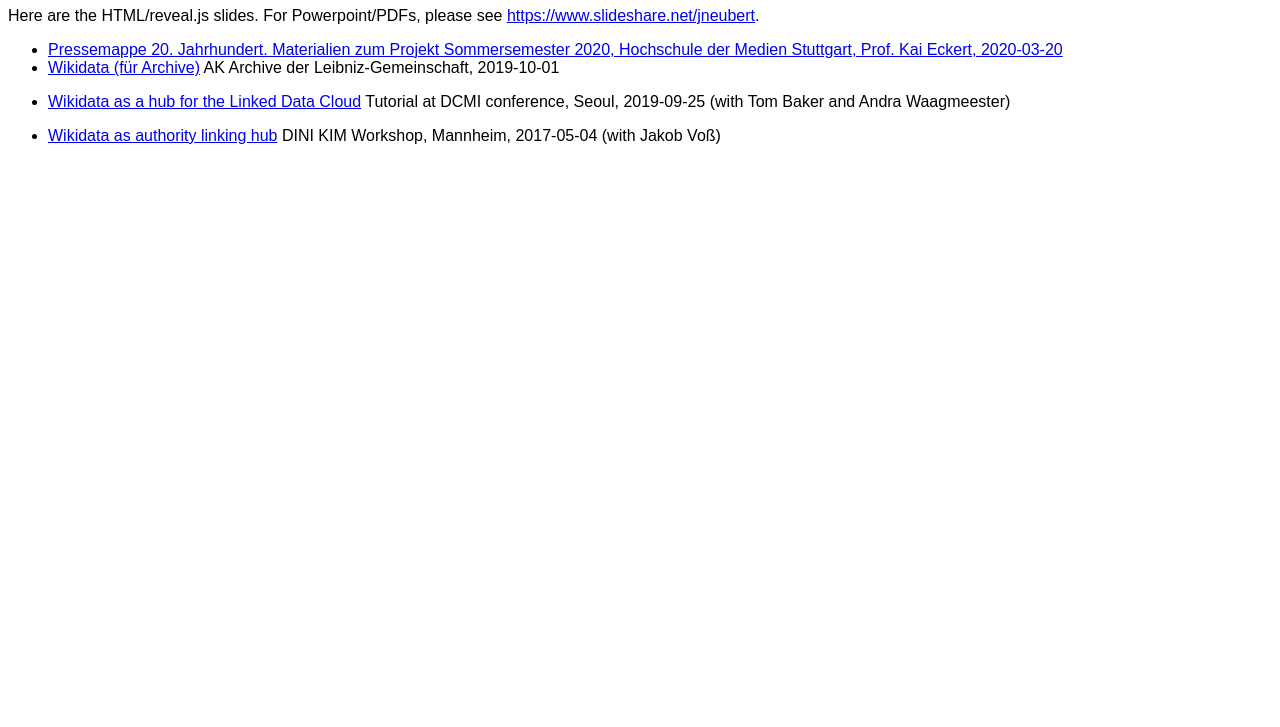
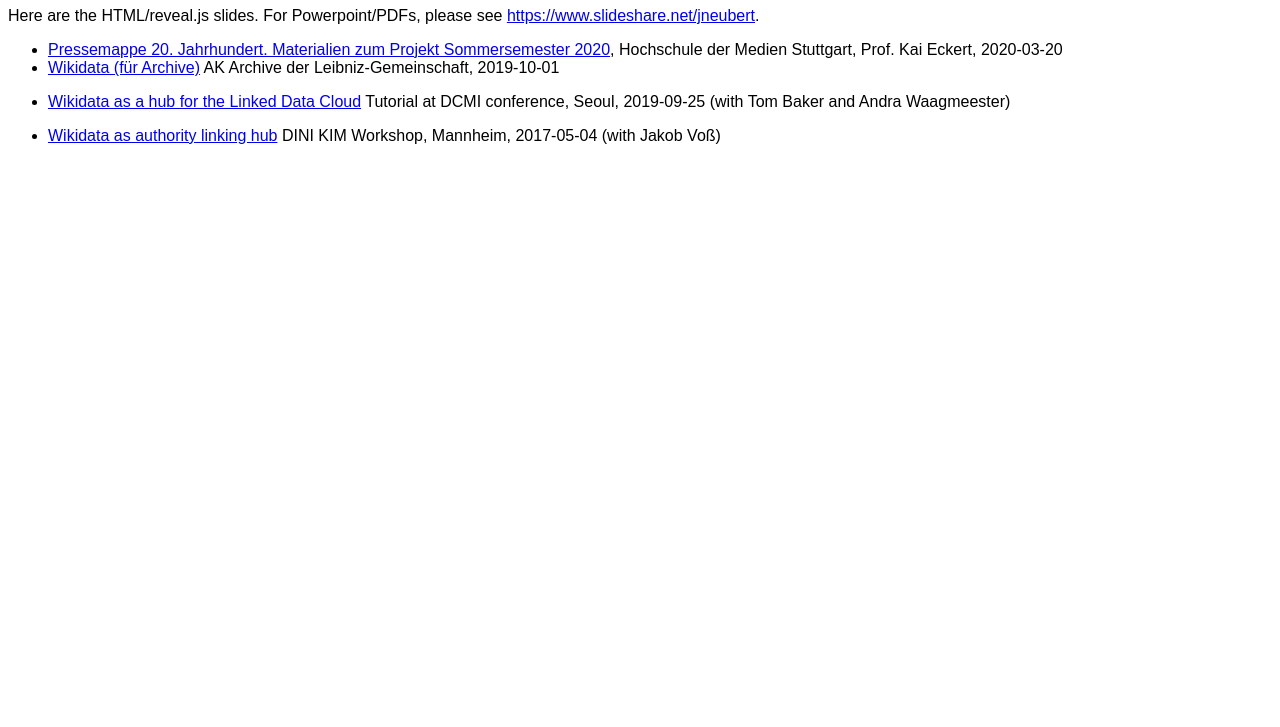
Before and after one commit to jneubert/slides, a plain HTML site: page index.html in a window 1280 px wide. Shown: the part 73-800 px from the top of the page. Drawn offline with Linux system fonts and the light colour scheme.

Commit message:
Update index.html

```diff
--- a/index.html
+++ b/index.html
@@ -10,7 +10,7 @@
 <p>Here are the HTML/reveal.js slides. For Powerpoint/PDFs, please see <a href="https://www.slideshare.net/jneubert">https://www.slideshare.net/jneubert</a>.<p>
 
 <ul>
-<li><a href="hdm-pm20-proj1">Pressemappe 20. Jahrhundert. Materialien zum Projekt Sommersemester 2020, Hochschule der Medien Stuttgart, Prof. Kai Eckert, 2020-03-20</a></li>
+<li><a href="hdm-pm20-proj1">Pressemappe 20. Jahrhundert. Materialien zum Projekt Sommersemester 2020</a>, Hochschule der Medien Stuttgart, Prof. Kai Eckert, 2020-03-20</li>
 <li><a href="wd-ak-archive-2019">Wikidata (für Archive)</a> AK Archive der Leibniz-Gemeinschaft, 2019-10-01</p></li>
 <li><a href="/wd-dcmi2019">Wikidata as a hub for the Linked Data Cloud</a> Tutorial at DCMI conference, Seoul, 2019-09-25 (with Tom Baker and Andra Waagmeester)</p></li>
 <li><a href="wd-kim-2017">Wikidata as authority linking hub</a> DINI KIM Workshop, Mannheim, 2017-05-04 (with Jakob Voß)</p></li>
```
